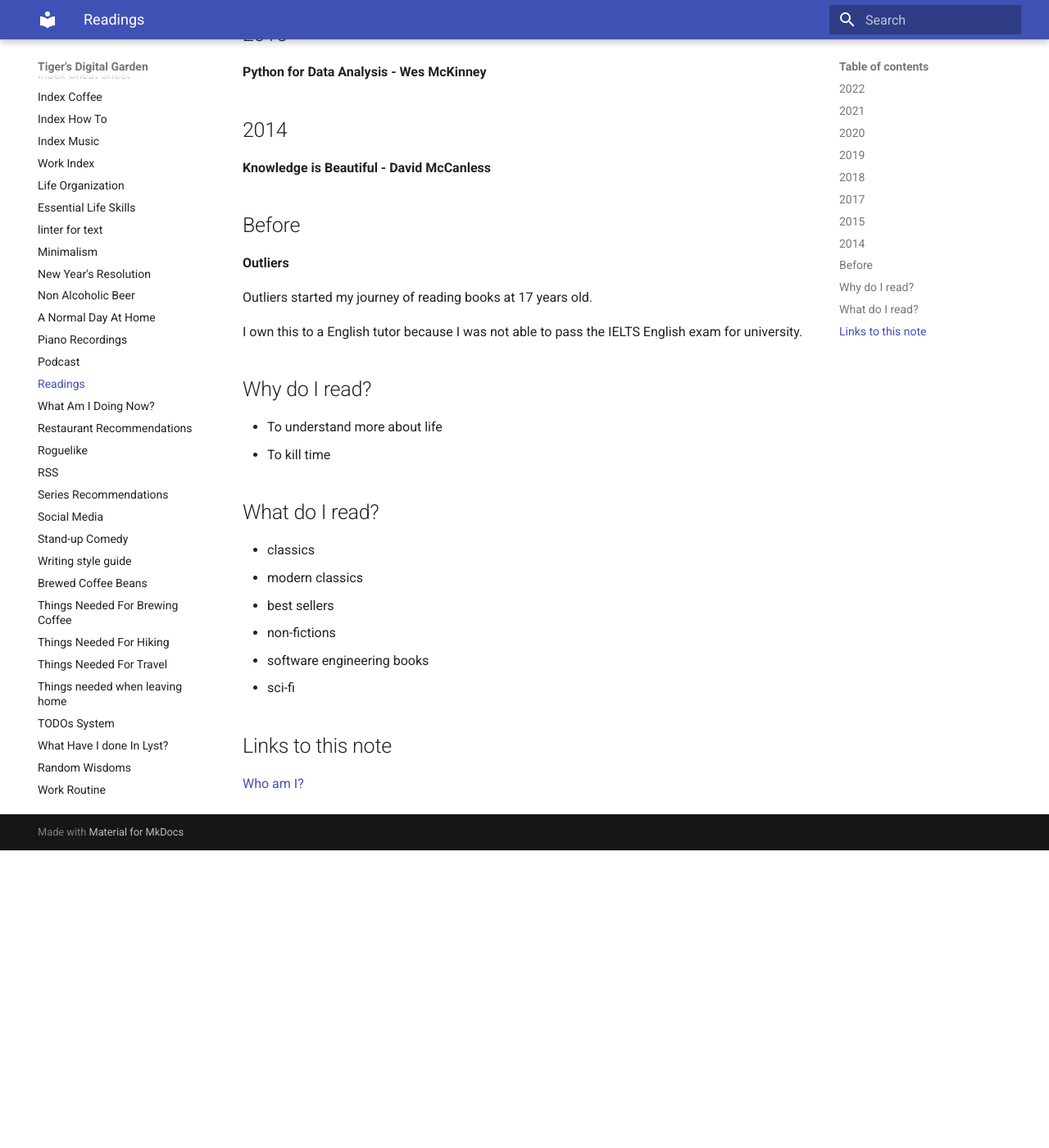
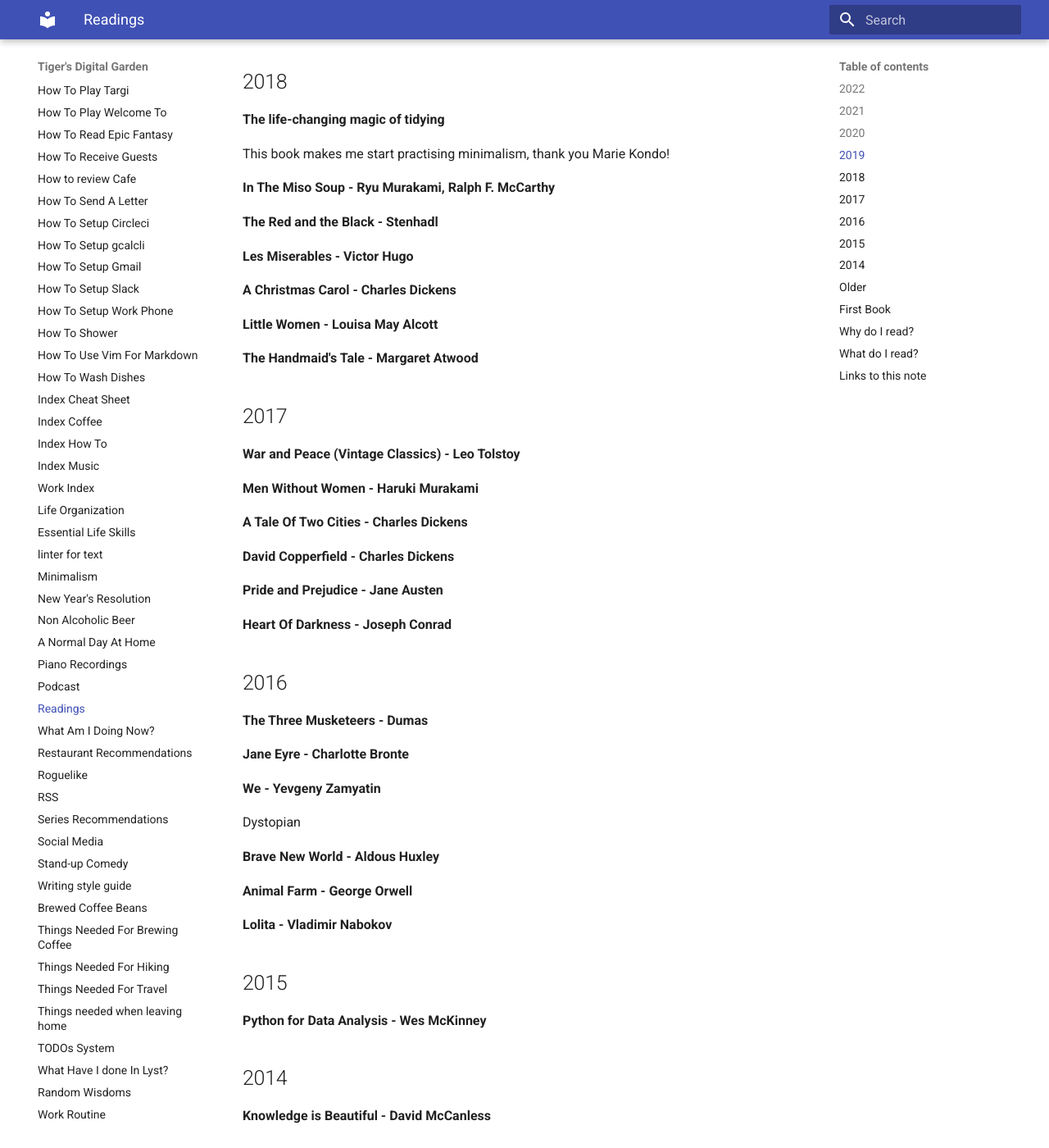
Before and after one commit to ynotstartups/notes, an MkDocs documentation site: the page built from notes/reading.md, in a window 1280 px wide and 1400 px high, scrolled down 4224 px. Shown: the whole window at 82% size. Built offline with MkDocs 1.6.1 and Material for MkDocs 9.7.7, drawn with Linux system fonts in a browser that asks for light colours; before the commit the page ends 5261 px from its top, so only the background shows below that; some of the changed text lies outside the part shown.

Commit message:
add more books

```diff
--- a/notes/reading.md
+++ b/notes/reading.md
@@ -11,6 +11,10 @@
 **A Pale View Of Hills - Kazuo Ishiguro**
 
 **Normal People - Sally Rooney**
+
+**Klara and The Sun - Sally Rooney**
+
+**Conversation With Friends - Sally Rooney**
 
 **Nocturnes - Kazuo Ishiguro**
 
@@ -129,6 +133,10 @@ Wasn't about to finish, only read 150 pages
 
 **The Age Of Innocence - Edith Wharton**
 
+**The Diary Of a Nobody - Geogre And Weedon Grossmith**
+
+**Crime And Punishment - Fyodor Dostoyevsky**
+
 **How to Win Friends and Influence People - Dale Carnegie**
 
 **Design patterns : elements of reusable object-oriented software - Erich Gamma**
@@ -143,7 +151,13 @@ Obsessed with Victorian novel at the moment
 
 **The Way We Live Now - Anthony Trollope**
 
+**Middlemarch - George Eliot**
+
 ## 2019
+
+**The Catcher In The Rye - J.D. Salinger**
+
+**Vanity Fair - Thackeray**
 
 **Keys To Drawing**
 
@@ -173,6 +187,12 @@ Hmm, didn't finish, too difficult
 
 **Metaphysics - Aristotle**
 
+**The Picture Of Dorian Gray - Oscar Wilde**
+
+**Darcula - Bram Stoker**
+
+**Frankenstein - Mary Shelley**
+
 ## 2018
 
 **The life-changing magic of tidying**
@@ -181,11 +201,45 @@ This book makes me start practising minimalism, thank you Marie Kondo!
 
 **In The Miso Soup - Ryu Murakami, Ralph F. McCarthy**
 
+**The Red and the Black - Stenhadl**
+
+**Les Miserables - Victor Hugo**
+
+**A Christmas Carol - Charles Dickens**
+
+**Little Women - Louisa May Alcott**
+
+**The Handmaid's Tale - Margaret Atwood**
+
 ## 2017
 
 **War and Peace (Vintage Classics) - Leo Tolstoy**
 
 **Men Without Women - Haruki Murakami**
+
+**A Tale Of Two Cities - Charles Dickens**
+
+**David Copperfield - Charles Dickens**
+
+**Pride and Prejudice - Jane Austen**
+
+**Heart Of Darkness - Joseph Conrad**
+
+## 2016
+
+**The Three Musketeers - Dumas**
+
+**Jane Eyre - Charlotte Bronte**
+
+**We - Yevgeny Zamyatin**
+
+Dystopian
+
+**Brave New World - Aldous Huxley**
+
+**Animal Farm - George Orwell**
+
+**Lolita - Vladimir Nabokov**
 
 ## 2015
 
@@ -195,7 +249,13 @@ This book makes me start practising minimalism, thank you Marie Kondo!
 
 **Knowledge is Beautiful - David McCanless**
 
-## Before
+## Older
+
+**1984 - George Orwell**
+
+**One Hundred Years Of Solitude - Gabriel García Márquez**
+
+## First Book
 
 **Outliers**
 
```
